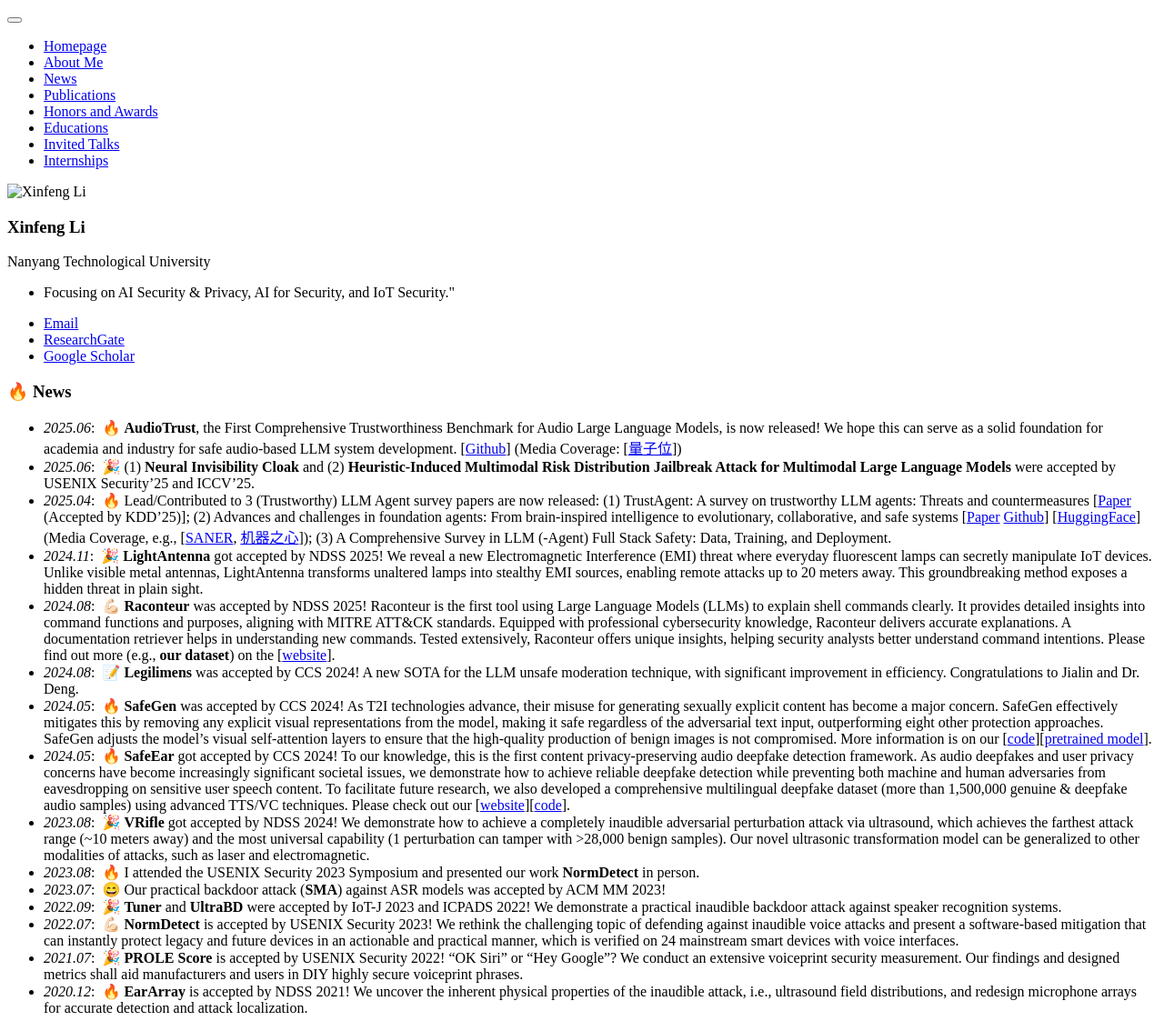
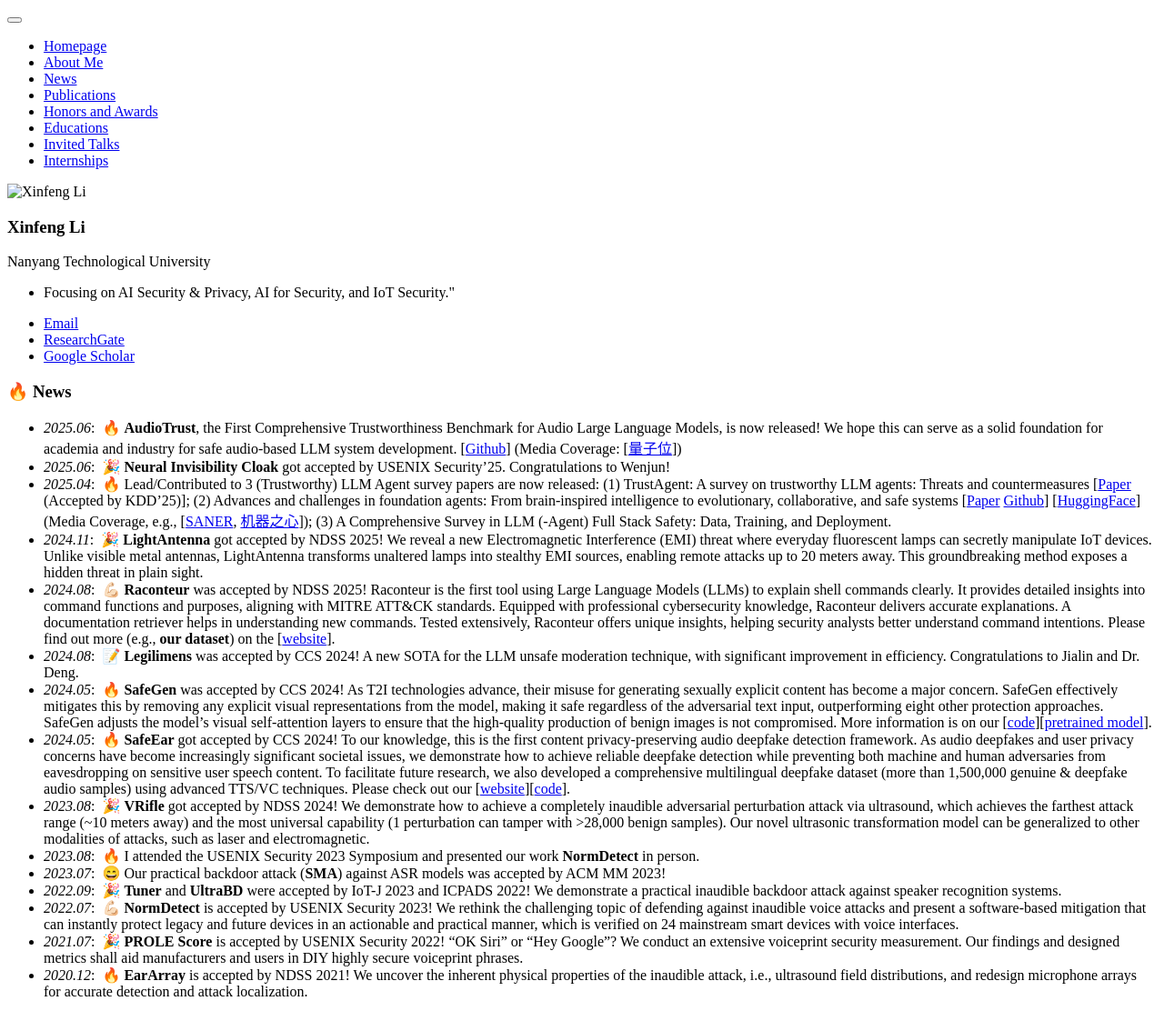
Before and after one commit to LetterLiGo/LetterLiGO.github.io, a Jekyll site: the page built from _pages/includes/news.md, in a window 1280 px wide. Shown: the whole page at 91% size. Built offline with Jekyll 4.4.1, drawn with Linux system fonts in a browser that asks for light colours; our own code applies the rules of GitHub Pages for plain Markdown files.

Commit message:
update news

```diff
--- a/_pages/includes/news.md
+++ b/_pages/includes/news.md
@@ -7,8 +7,8 @@
   }
 </style>
 - *2025.06*: &nbsp;🔥 **AudioTrust**, the First Comprehensive Trustworthiness Benchmark for Audio Large Language Models, is now released! We hope this can serve as a solid foundation for academia and industry for safe audio-based LLM system development. [[Github](https://github.com/JusperLee/AudioTrust)] (Media Coverage: [[量子位](https://mp.weixin.qq.com/s/gKifSw2iQs7VHLtjhGk-Tg)])
-- *2025.06*: &nbsp;🎉 (1) **Neural Invisibility Cloak** and (2) **Heuristic-Induced Multimodal Risk Distribution Jailbreak Attack for Multimodal Large Language Models** were accepted by USENIX Security'25 and ICCV'25.
-- *2025.04*: &nbsp;🔥 Lead/Contributed to 3 (Trustworthy) LLM Agent survey papers are now released: (1) TrustAgent: A survey on trustworthy LLM agents: Threats and countermeasures [[Paper]((https://arxiv.org/abs/2503.09648)) (Accepted by KDD'25)]; (2) Advances and challenges in foundation agents: From brain-inspired intelligence to evolutionary, collaborative, and safe systems [[Paper](https://arxiv.org/abs/2504.01990) [Github](https://github.com/FoundationAgents/awesome-foundation-agents)] [[HuggingFace](https://huggingface.co/papers/2504.01990)] (Media Coverage, e.g., [[SANER](https://conf.researchr.org/details/saner-2025/saner-2025-papers/58/Keynote-3-Advances-and-Challenges-in-Foundation-Agents-From-Brain-Inspired-Intellig), [机器之心](https://mp.weixin.qq.com/s/KLbiikJaYqhp9K1-D_pq2A)]); (3) A Comprehensive Survey in LLM (-Agent) Full Stack Safety: Data, Training, and Deployment.
+- *2025.06*: &nbsp;🎉 **Neural Invisibility Cloak** got accepted by USENIX Security'25. Congratulations to Wenjun!
+- *2025.04*: &nbsp;🔥 Lead/Contributed to 3 (Trustworthy) LLM Agent survey papers are now released: (1) TrustAgent: A survey on trustworthy LLM agents: Threats and countermeasures [[Paper](https://arxiv.org/abs/2503.09648) (Accepted by KDD'25)]; (2) Advances and challenges in foundation agents: From brain-inspired intelligence to evolutionary, collaborative, and safe systems [[Paper](https://arxiv.org/abs/2504.01990) [Github](https://github.com/FoundationAgents/awesome-foundation-agents)] [[HuggingFace](https://huggingface.co/papers/2504.01990)] (Media Coverage, e.g., [[SANER](https://conf.researchr.org/details/saner-2025/saner-2025-papers/58/Keynote-3-Advances-and-Challenges-in-Foundation-Agents-From-Brain-Inspired-Intellig), [机器之心](https://mp.weixin.qq.com/s/KLbiikJaYqhp9K1-D_pq2A)]); (3) A Comprehensive Survey in LLM (-Agent) Full Stack Safety: Data, Training, and Deployment.
 - *2024.11*: &nbsp;🎉 **LightAntenna** got accepted by NDSS 2025! We reveal a new Electromagnetic Interference (EMI) threat where everyday fluorescent lamps can secretly manipulate IoT devices. Unlike visible metal antennas, LightAntenna transforms unaltered lamps into stealthy EMI sources, enabling remote attacks up to 20 meters away. This groundbreaking method exposes a hidden threat in plain sight.
 - *2024.08*: &nbsp;💪🏻 **Raconteur** was accepted by NDSS 2025! Raconteur is the first tool using Large Language Models (LLMs) to explain shell commands clearly. It provides detailed insights into command functions and purposes, aligning with MITRE ATT&CK standards. Equipped with professional cybersecurity knowledge, Raconteur delivers accurate explanations. A documentation retriever helps in understanding new commands. Tested extensively, Raconteur offers unique insights, helping security analysts better understand command intentions. Please find out more (e.g., **our dataset**) on the [[website](https://raconteur-ndss.github.io/)].
 - *2024.08*: &nbsp;📝 **Legilimens** was accepted by CCS 2024! A new SOTA for the LLM unsafe moderation technique, with significant improvement in efficiency. Congratulations to Jialin and Dr. Deng.
```
Also changed, not shown: _pages/includes/pub.md (+4 -0 lines).
